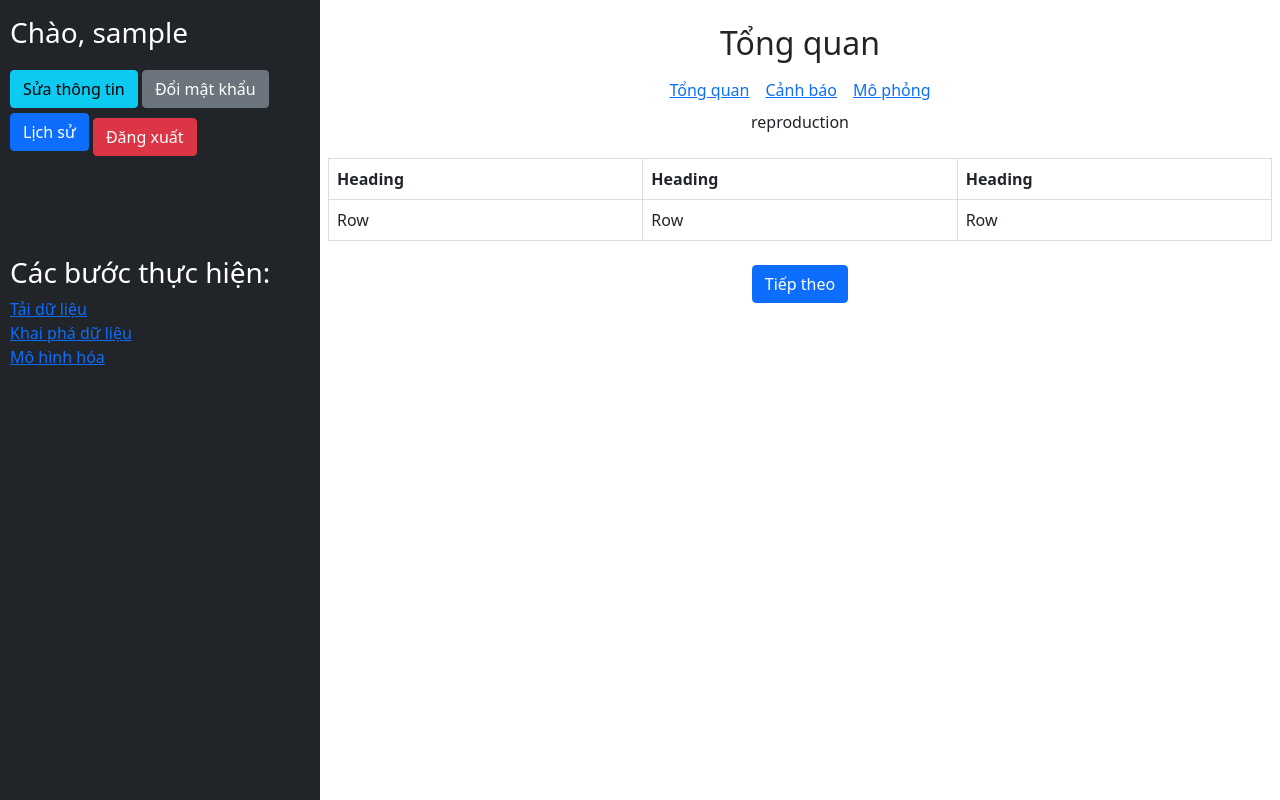
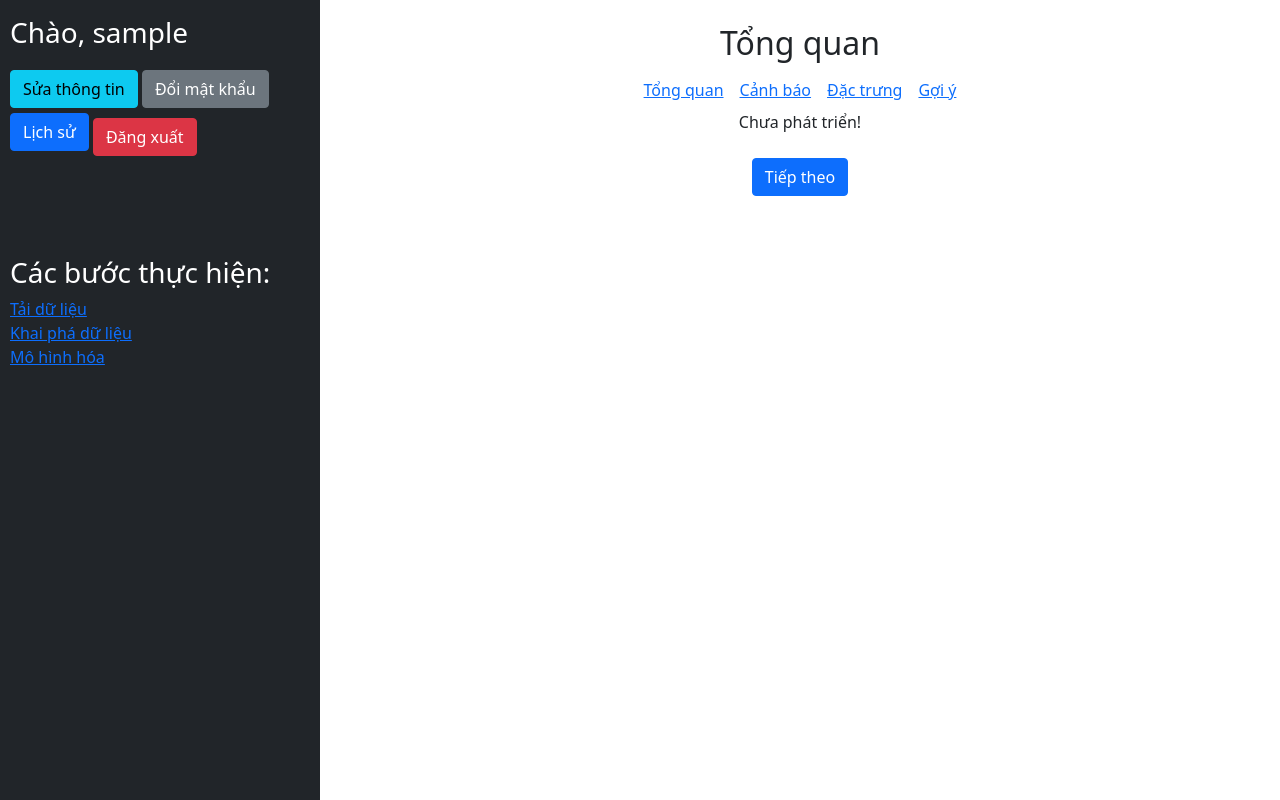
Before and after one commit to duclap41/WebAutoML, a Django app: page /profile/reproduction in a window 1280 px wide. Run offline with Django 5.2, Linux system fonts and the light colour scheme; the visitor is signed in with stand-in values (Sample User, id 1).

Commit message:
Add recommend page

```diff
--- a/Web/automl/accounts/templates/accounts/profile_tab.html
+++ b/Web/automl/accounts/templates/accounts/profile_tab.html
@@ -5,5 +5,6 @@
 <div class="d-flex gap-3">
     <a href="/profile/overview">Tổng quan</a>
     <a href="/profile/alert">Cảnh báo</a>
-    <a href="/profile/reproduction">Mô phỏng</a>
+    <a href="/profile/features">Đặc trưng</a>
+    <a href="/profile/reproduction">Gợi ý</a>
 </div>
--- a/Web/automl/accounts/templates/accounts/reproduction.html
+++ b/Web/automl/accounts/templates/accounts/reproduction.html
@@ -4,20 +4,7 @@
 
 {% include 'accounts/profile_tab.html' %}
 
-<p>reproduction</p>
-
-<table class="table">
-    <tr>
-        <th>Heading</th>
-        <th>Heading</th>
-        <th>Heading</th>
-    </tr>
-    <tr>
-        <td>Row</td>
-        <td>Row</td>
-        <td>Row</td>
-    </tr>
-</table>
+<p>Chưa phát triển!</p>
 
 <a href="/model" class="btn btn-primary">Tiếp theo</a>
 
```
